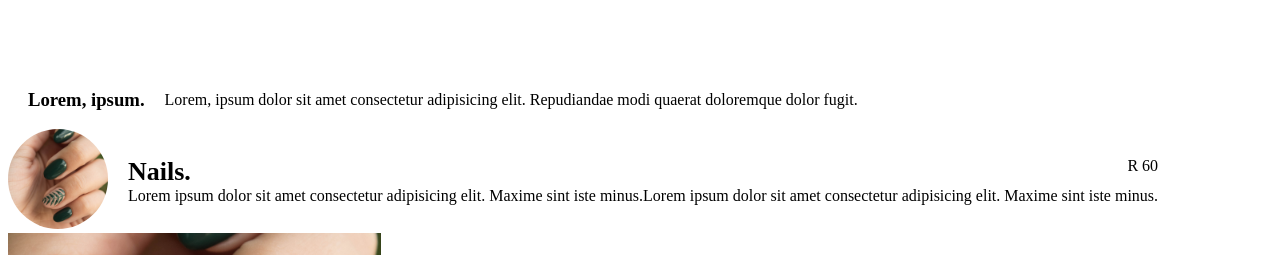
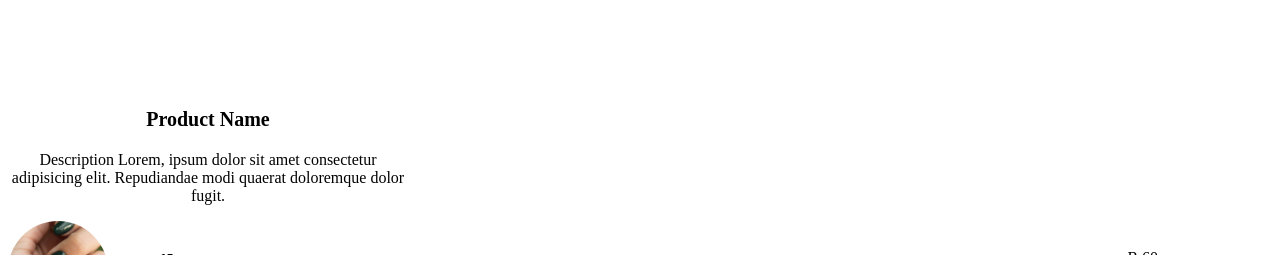
Before and after one commit to isaac-kg/salon, a React (Vite) app: page / in a window 1280 px wide. Shown: the part 450-705 px from the top of the page. Built offline with nearby package versions, Linux system fonts and the light colour scheme.

Commit message:
added services

```diff
--- a/src/components/product/index.jsx
+++ b/src/components/product/index.jsx
@@ -1,16 +1,18 @@
+import "./style.css"
+
 const Product = props => {
 
   const {
     image = "fsf",
-    productName="Lorem, ipsum.",
-    productDescription="Lorem, ipsum dolor sit amet consectetur adipisicing elit. Repudiandae modi quaerat doloremque dolor fugit."
+    productName="Product Name",
+    productDescription="Description Lorem, ipsum dolor sit amet consectetur adipisicing elit. Repudiandae modi quaerat doloremque dolor fugit."
   } = props
 
   return (
-    <div className="product">
-      <img classNamesrc="" alt="" />
-      <h3>{productName}</h3>
-      <p>
+    <div className="service">
+      <img className="service__image" src="" alt="" />
+      <p className="service__title">{productName}</p>
+      <p className="service__info">
         {productDescription}
       </p>
     </div>
--- /dev/null
+++ b/src/components/product/style.css
@@ -0,0 +1,10 @@
+
+.service{
+    text-align: center;
+    max-width: 400px;
+}
+
+.service__title{
+    font-weight: 600;
+    font-size: 20px;
+}
```
